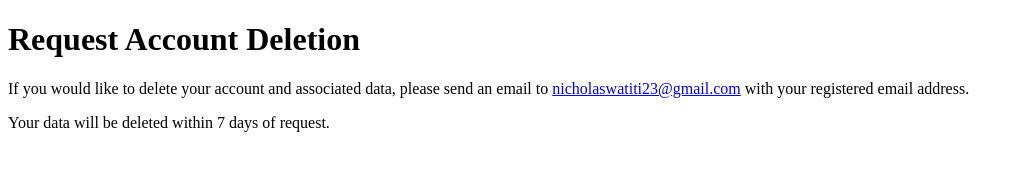
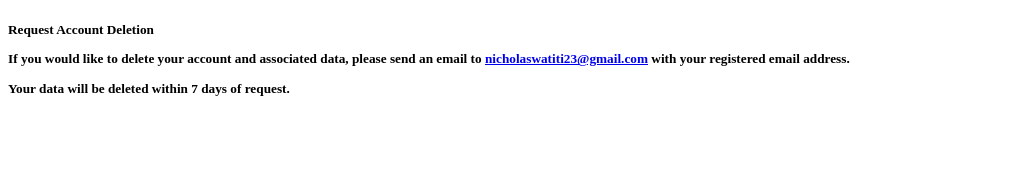
Before and after one commit to GoatedNicholas24/account-deletion, a plain HTML site: page delete-my-data.html in a window 1280 px wide. Shown: the whole page, without its empty margins (0-1024 px from the left). Drawn offline with Linux system fonts and the light colour scheme.

Commit message:
Update delete-my-data.html

```diff
--- a/delete-my-data.html
+++ b/delete-my-data.html
@@ -4,10 +4,12 @@
   <title>Delete Account -  Marketplace</title>
 </head>
 <body>
-  <h1>Request Account Deletion</h1>
+  <h5>Request Account Deletion
   <p>If you would like to delete your account and associated data, please send an email to
      <a href="mailto:nicholaswatiti23@gmail.com">nicholaswatiti23@gmail.com</a>
      with your registered email address.</p>
   <p>Your data will be deleted within 7 days of request.</p>
+  </h5>
+
 </body>
 </html>
```
